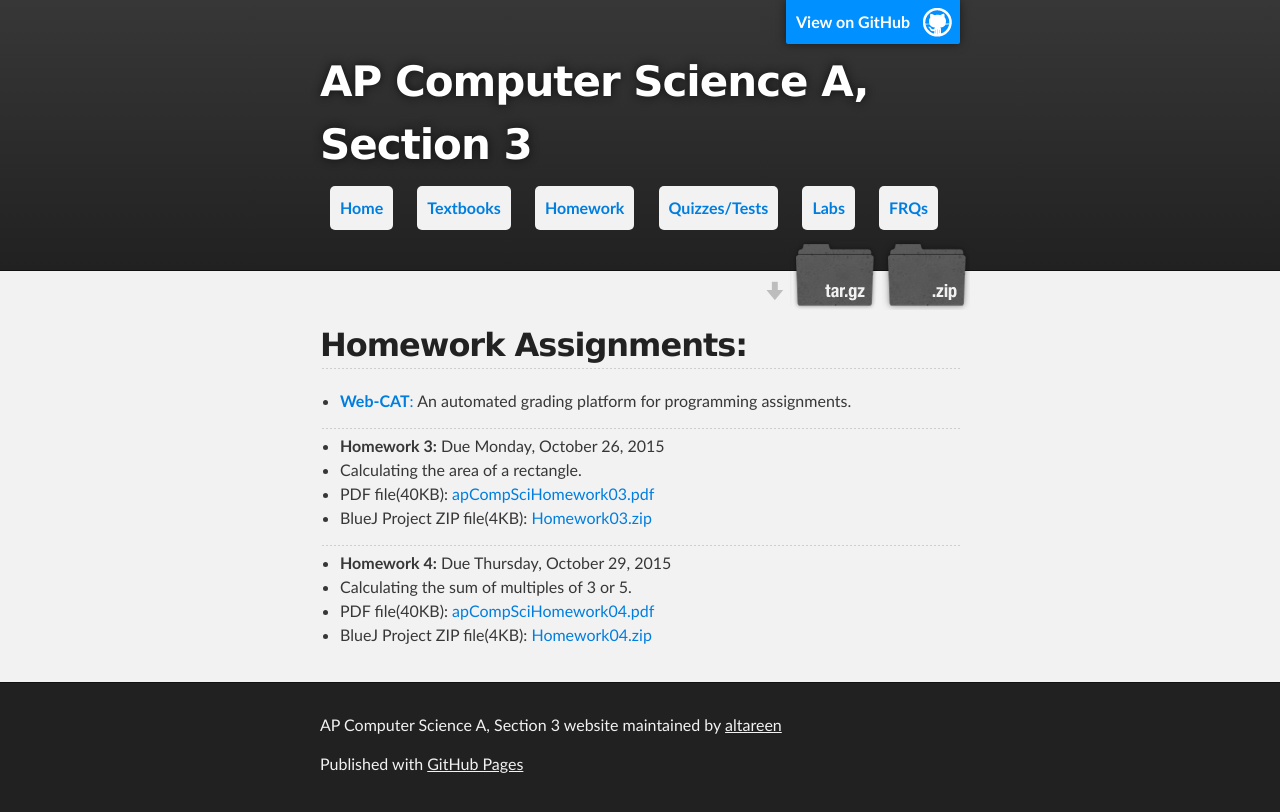
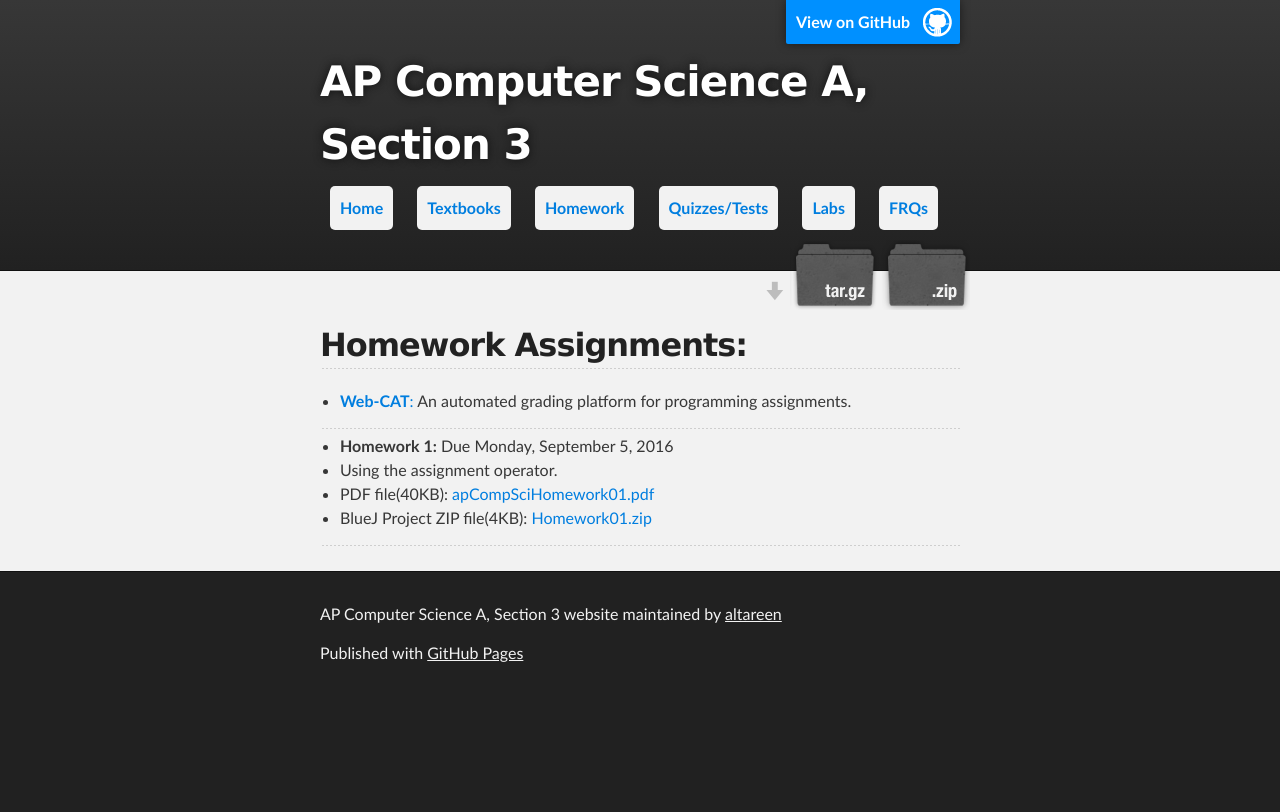
Before and after one commit to ynot1609/apcompsci3, a Jekyll site: the page built from homework/index.md, in a window 1280 px wide. Shown: the top 812 px of the page. Built offline with Jekyll 4.4.1, drawn with Linux system fonts in a browser that asks for light colours.

Commit message:
Updated index.md

```diff
--- a/homework/index.md
+++ b/homework/index.md
@@ -8,14 +8,19 @@ title: Homework Assignments
 
 ---
 
-+ **Homework 3:** Due Monday, October 26, 2015
-+ Calculating the area of a rectangle.
-+ PDF file(40KB): [apCompSciHomework03.pdf](/apcompsci3/assets/apCompSciHomework03.pdf)
-+ BlueJ Project ZIP file(4KB): [Homework03.zip](/apcompsci3/assets/Homework03.zip)
++ **Homework 1:** Due Monday, September 5, 2016
++ Using the assignment operator.
++ PDF file(40KB): [apCompSciHomework01.pdf](/apcompsci3/assets/apCompSciHomework01.pdf)
++ BlueJ Project ZIP file(4KB): [Homework01.zip](/apcompsci3/assets/Homework01.zip)
 
 ---
 
-+ **Homework 4:** Due Thursday, October 29, 2015
-+ Calculating the sum of multiples of 3 or 5.
-+ PDF file(40KB): [apCompSciHomework04.pdf](/apcompsci3/assets/apCompSciHomework03.pdf)
-+ BlueJ Project ZIP file(4KB): [Homework04.zip](/apcompsci3/assets/Homework04.zip)
+<!--
++ **Homework 1:** Due Monday, September 5, 2016
++ Using the assignment operator.
++ PDF file(40KB): [apCompSciHomework01.pdf](/apcompsci3/assets/apCompSciHomework01.pdf)
++ BlueJ Project ZIP file(4KB): [Homework01.zip](/apcompsci3/assets/Homework01.zip)
+
+---
+
+-->
```
Also changed, not shown: 2 other files.
